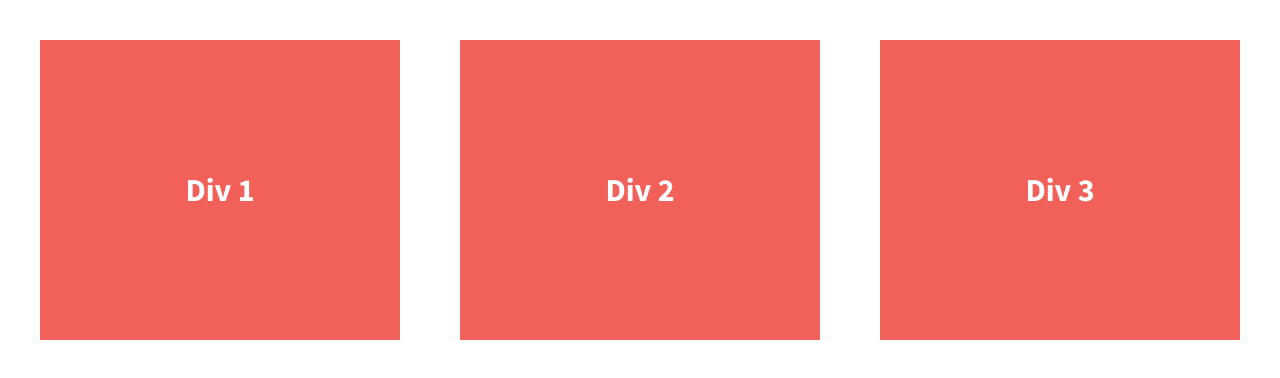
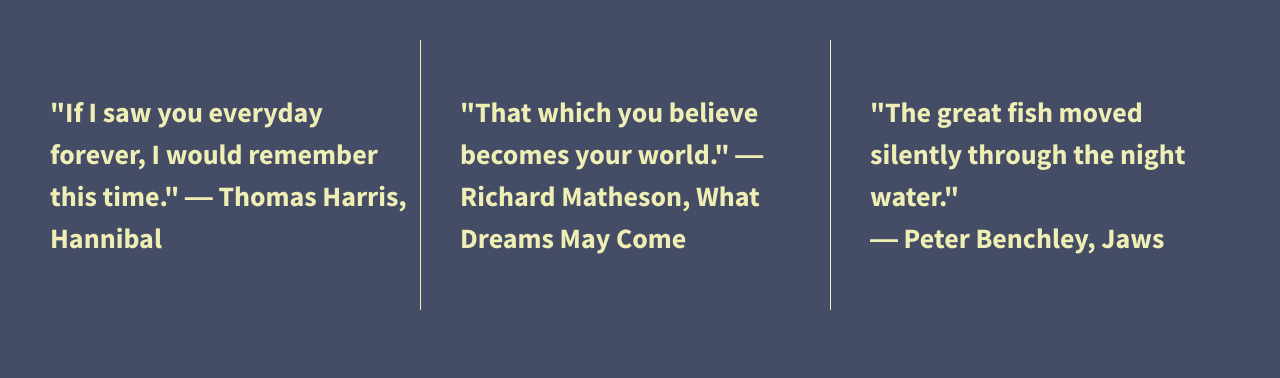
Before and after one commit to hlangrall/07.01-206-divs-flexbox-starter, a plain HTML site: page index.html in a window 1280 px wide. Drawn offline with nearby package versions, Linux system fonts and the light colour scheme.

Commit message:
Made changes to color and content

```diff
--- a/css/main.css
+++ b/css/main.css
@@ -97,7 +97,7 @@ textarea {
 
 
 html {
-  background-color: #fff;
+  background-color: #454d66;
   height: 100%;
 }
 
@@ -117,17 +117,21 @@ body {
 
 .div-1, .div-2, .div-3 {
   /*give the divs a width of 30%, add display:flex, set justify-content and align-items to center*/
-  color: #fff;
+  color: #efeeb4;
   line-height: 1.5em;
-  font-size: 1.6em;
-  background-color: #f16059;
-  height: 300px;
+  font-size: 1.4em;
+  background-color: #454d66;
+  height: 270px;
   display: flex;
   width: 30%;
   justify-content: center;
   align-items: center;
+  padding: 0 10px;
 }
 
+.div-1, .div-2 {
+    border-right: 1px solid #efeeb4;
+}
 
 
 
--- a/index.html
+++ b/index.html
@@ -1,5 +1,6 @@
 <!doctype html>
 <html class="no-js" lang="">
+
 <head>
     <meta charset="utf-8">
     <meta http-equiv="x-ua-compatible" content="ie=edge">
@@ -16,6 +17,7 @@
     <link href='http://fonts.googleapis.com/css?family=Lora:700' rel='stylesheet' type='text/css'>
     <link href='http://fonts.googleapis.com/css?family=Source+Sans+Pro:400,700' rel='stylesheet' type='text/css'>
 </head>
+
 <body>
     <!--[if lt IE 8]>
             <p class="browserupgrade">You are using an <strong>outdated</strong> browser. Please <a href="http://browsehappy.com/">upgrade your browser</a> to improve your experience.</p>
@@ -23,13 +25,16 @@
 
     <section class="wrapper">
         <div class="div-1">
-                Div 1
+            <p>"If I saw you everyday forever, I would remember this time."
+                ― Thomas Harris, Hannibal</p>
         </div>
         <div class="div-2">
-                Div 2
+            <p>"That which you believe becomes your world."
+                ― Richard Matheson, What Dreams May Come</p>
         </div>
         <div class="div-3">
-                Div 3
+            <p>"The great fish moved silently through the night water."<br>
+                ― Peter Benchley, Jaws</p>
         </div>
     </section>
 
@@ -40,12 +45,15 @@
 
     <!-- Google Analytics: change UA-XXXXX-X to be your site's ID. -->
     <script>
-            (function(b,o,i,l,e,r){b.GoogleAnalyticsObject=l;b[l]||(b[l]=
-            function(){(b[l].q=b[l].q||[]).push(arguments)});b[l].l=+new Date;
-            e=o.createElement(i);r=o.getElementsByTagName(i)[0];
-            e.src='https://www.google-analytics.com/analytics.js';
-            r.parentNode.insertBefore(e,r)}(window,document,'script','ga'));
-            ga('create','UA-XXXXX-X','auto');ga('send','pageview');
+            (function (b, o, i, l, e, r) {
+                b.GoogleAnalyticsObject = l; b[l] || (b[l] =
+                    function () { (b[l].q = b[l].q || []).push(arguments) }); b[l].l = +new Date;
+                e = o.createElement(i); r = o.getElementsByTagName(i)[0];
+                e.src = 'https://www.google-analytics.com/analytics.js';
+                r.parentNode.insertBefore(e, r)
+            }(window, document, 'script', 'ga'));
+        ga('create', 'UA-XXXXX-X', 'auto'); ga('send', 'pageview');
     </script>
 </body>
+
 </html>
```
Lines whose indentation alone changed are shown as unchanged.
